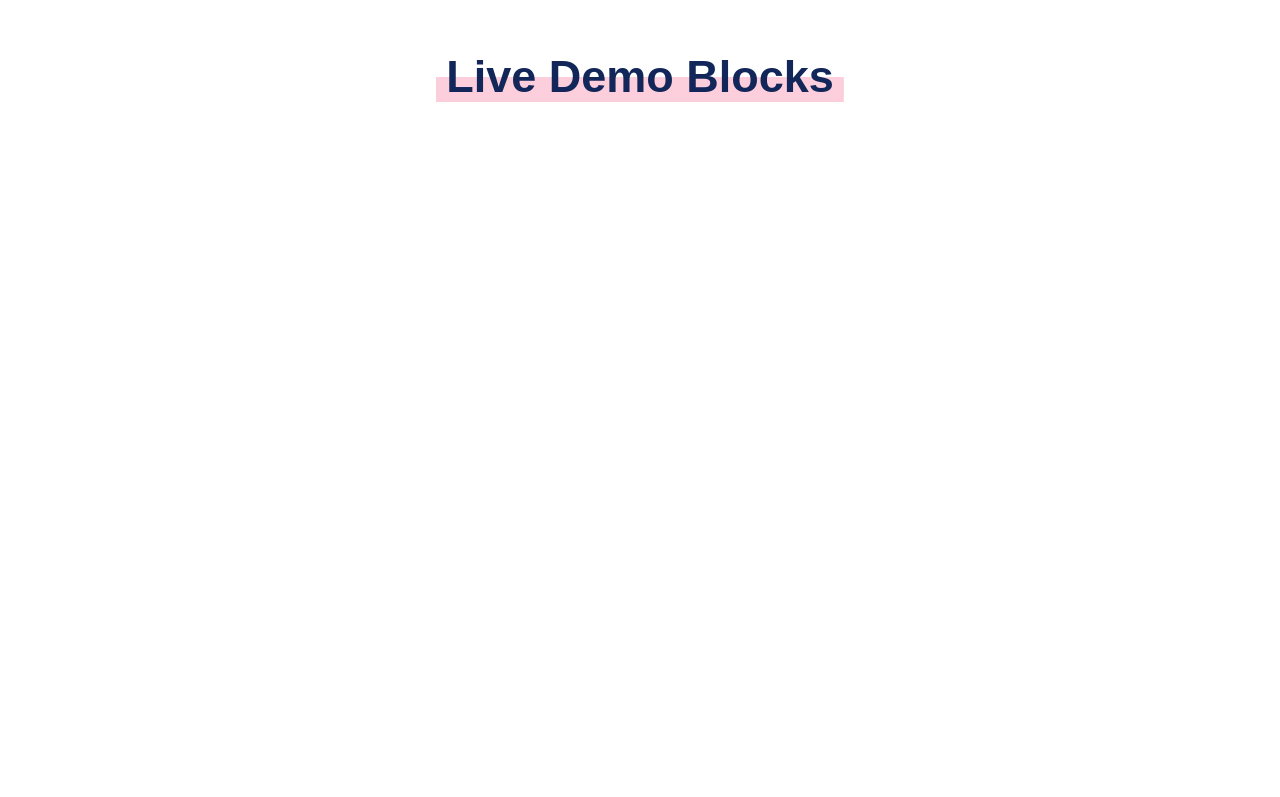
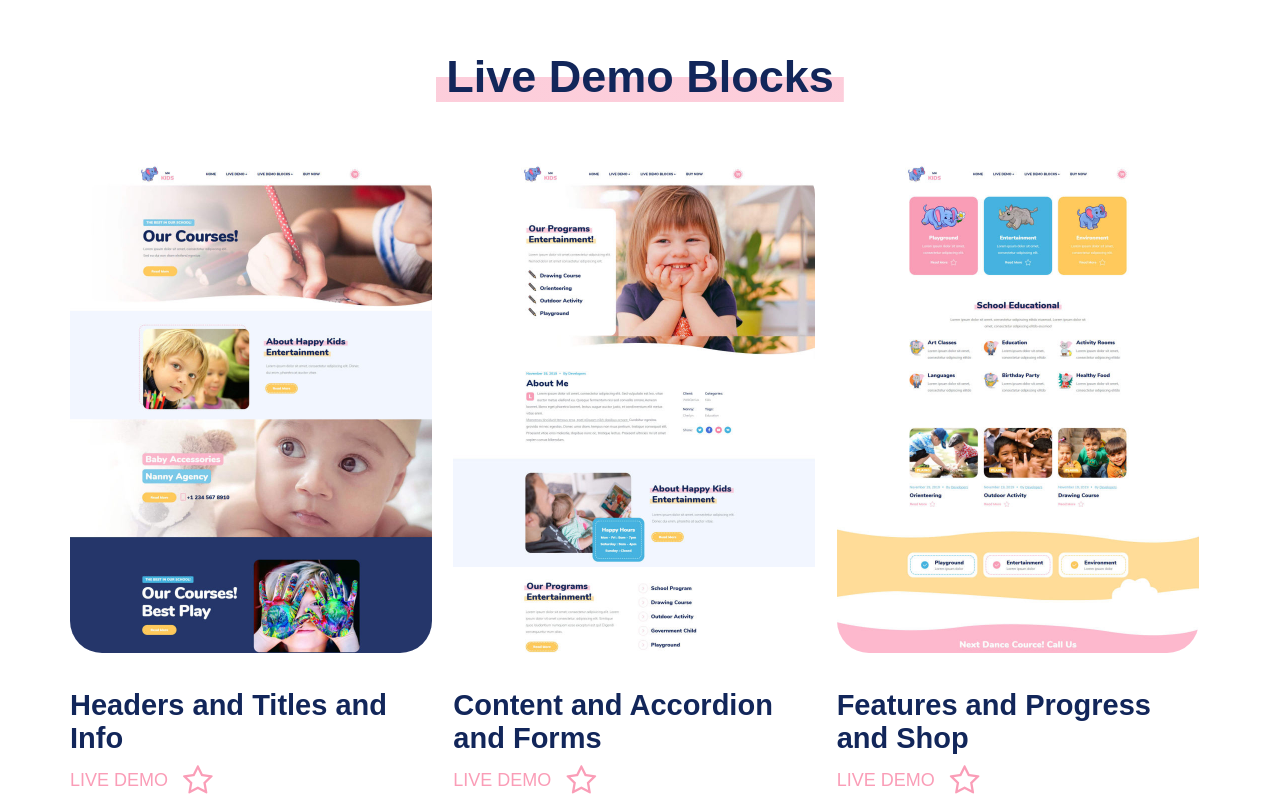
Before and after one commit to azeemhdr/school-clone, a plain HTML site: page inner-pages/header-title.html in a window 1280 px wide. Shown: the part 3482-4279 px from the top of the page. Before the commit the page ends 3645 px from the top, so only its background shows below. Drawn offline with Linux system fonts and the light colour scheme.

Commit message:
section add in inner page

```diff
--- a/css/header-title.css
+++ b/css/header-title.css
@@ -581,3 +581,50 @@ border-radius: 20px;
 .sec9-blocks h2 span {
     font-size: 45px;
 }
+
+.row-sec10 {
+    display: flex;
+    justify-content: center;
+    gap: 10px;
+}
+
+.sec10-col {
+    width: 33.333%;
+}
+
+.live-demo img {
+    width: 362px;
+    border-radius: 32px;
+}
+
+.live-demo-h2 h2 a {
+    font-size: 29px;
+    color: #12265a;
+    padding-top: 32px;
+    transition: 500ms;
+    /* text-transform: capitalize; */
+}
+
+.live-demo-h2 h2 a:hover {
+    color: #fa9db7;
+}
+
+.live-demo-link {
+    padding-top: 10px;
+}
+
+.live-demo-link:hover a span i {
+    transform: rotateZ(180deg);
+}
+
+.live-demo-link a {
+    color: #fa9db7;
+    font-size: 18px;
+    text-transform: uppercase;
+    align-items: center;
+}
+
+.live-demo-link a span i {
+    font-size: 32px;
+    transition: 300ms;
+}
--- a/inner-pages/header-title.html
+++ b/inner-pages/header-title.html
@@ -214,7 +214,47 @@
                     <h2><span>live demo blocks</span></h2>
                 </div>
             </div>
+        </div>
+    </section>
+    <section class="ten">
+        <div class="container">
+            <div class="row-sec10">
+                <div class="sec10-col">
+                    <div class="live-demo">
+                        <a href=""><img src="../images/headersandtitlesandinfo-1-724x980.jpg" alt=""></a>
+                    </div>
+                    <div class="live-demo-h2">
+                        <h2><a href="">Headers and Titles and Info</a></h2>
+                    </div>
+                    <div class="live-demo-link">
+                        <a href="">live demo<span>&nbsp;&nbsp;&nbsp;<i class="fa fa-star-o"></i></span></a>
+                    </div>
+                </div>
 
+                <div class="sec10-col">
+                    <div class="live-demo">
+                        <a href=""><img src="../images/contentandaccordionsandforms-1-724x980.jpg" alt=""></a>
+                    </div>
+                    <div class="live-demo-h2">
+                        <h2><a href="">Content and Accordion and Forms</a></h2>
+                    </div>
+                    <div class="live-demo-link">
+                        <a href="">live demo<span>&nbsp;&nbsp;&nbsp;<i class="fa fa-star-o"></i></span></a>
+                    </div>
+                </div>
+
+                <div class="sec10-col">
+                    <div class="live-demo">
+                        <a href=""><img src="../images/featuresandprogressandshop-1-724x980.jpg" alt=""></a>
+                    </div>
+                    <div class="live-demo-h2">
+                        <h2><a href="">Features and Progress and Shop</a></h2>
+                    </div>
+                    <div class="live-demo-link">
+                        <a href="">live demo<span>&nbsp;&nbsp;&nbsp;<i class="fa fa-star-o"></i></span></a>
+                    </div>
+                </div>
+            </div>
         </div>
     </section>
 
```
